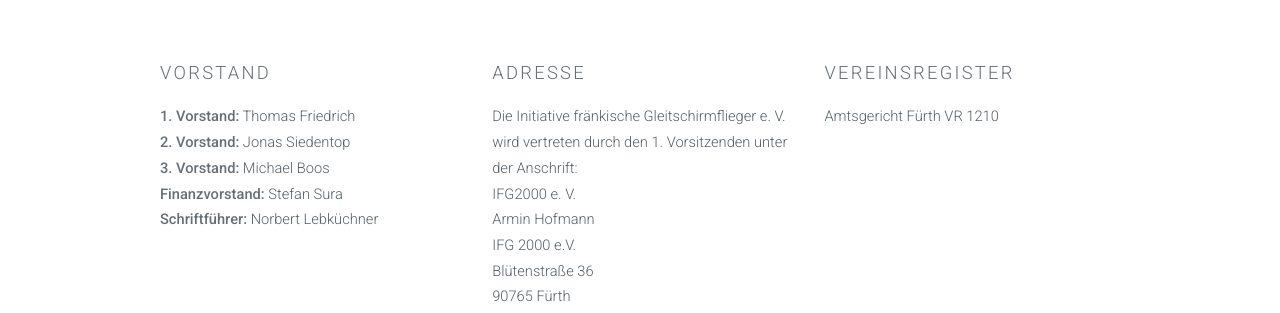
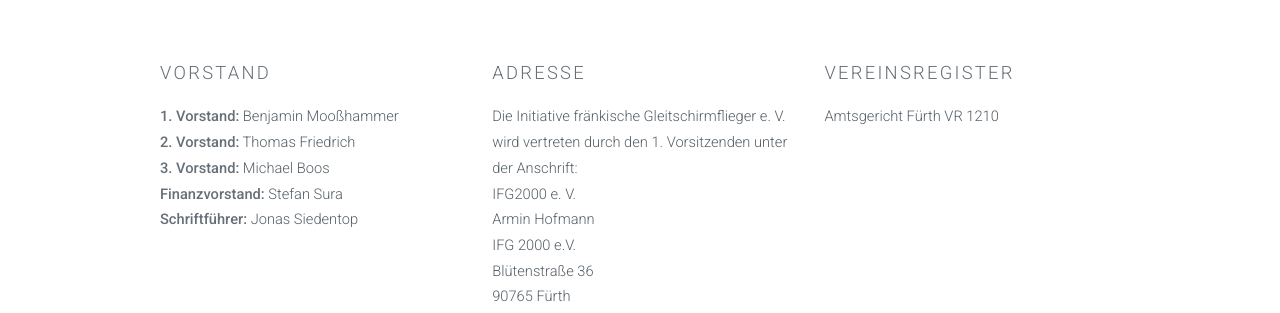
Before and after one commit to ifg2000/ifg2000.github.io, a Jekyll site: the page built from impressum.html, in a window 1280 px wide and 900 px high. Shown: the part 176-489 px from the top of the window. Built offline with Jekyll 4.4.1, drawn with Linux system fonts in a browser that asks for light colours.

Commit message:
Update impressum.html

```diff
--- a/impressum.html
+++ b/impressum.html
@@ -13,11 +13,11 @@
                 <section>
                   <h3>Vorstand</h3>
                   <p>
-                    <b>1. Vorstand:</b> Thomas Friedrich<br>
-                  <b>2. Vorstand:</b> Jonas Siedentop<br>
+                    <b>1. Vorstand:</b> Benjamin Mooßhammer<br>
+                  <b>2. Vorstand:</b> Thomas Friedrich<br>
                   <b>3. Vorstand:</b> Michael Boos<br>
                   <b>Finanzvorstand:</b> Stefan Sura<br>
-                  <b>Schriftführer:</b> Norbert Lebküchner<br>
+                  <b>Schriftführer:</b> Jonas Siedentop<br>
                 	</p>
             		</section>
             </div>
```
